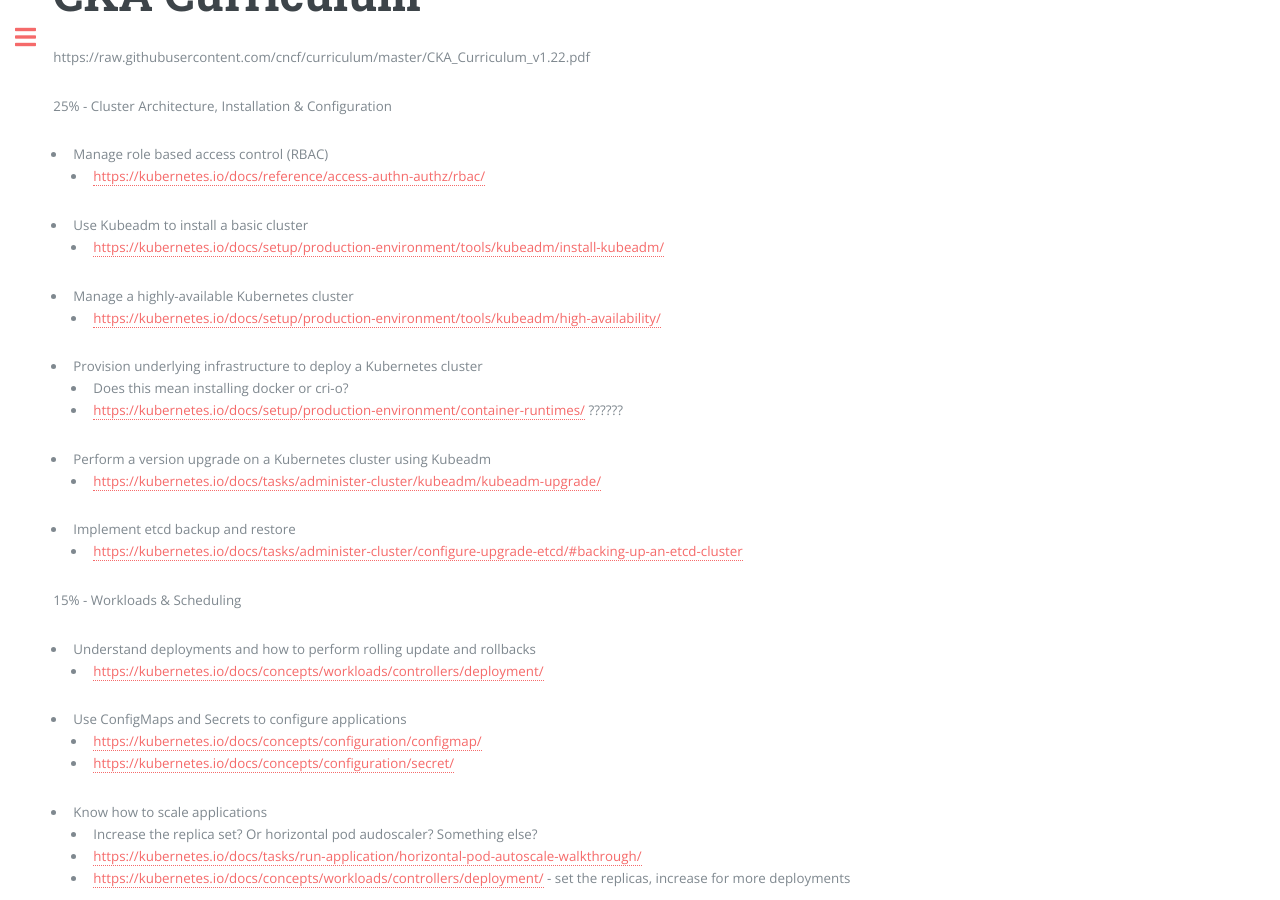
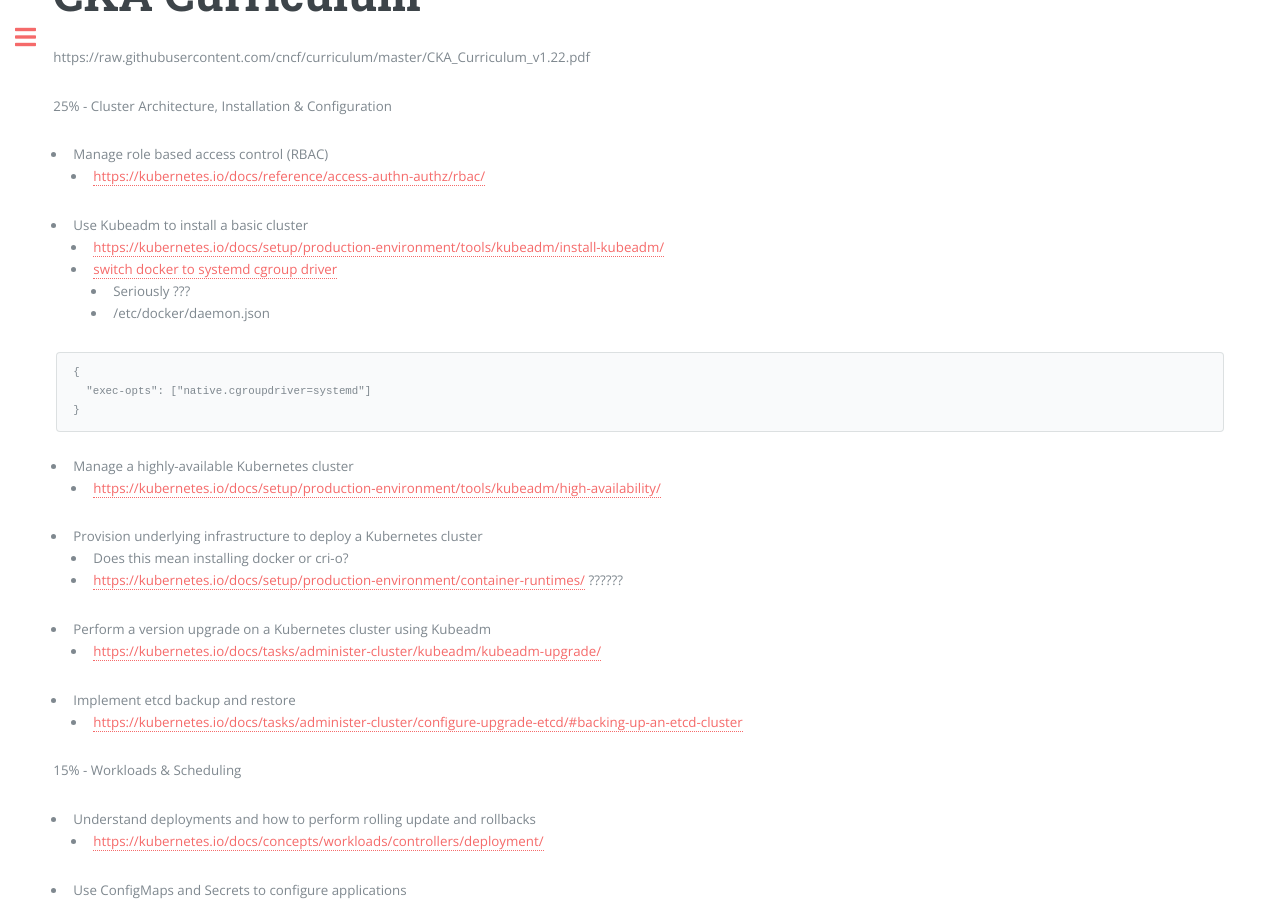
Before and after one commit to majorsilence/Dev, a Jekyll site: the page built from _posts/2022-02-13-kubernetes-cka-prep.md, in a window 1280 px wide and 900 px high, scrolled down 542 px. Built offline with Jekyll 4.4.1, drawn with Linux system fonts in a browser that asks for light colours.

Commit message:
Update 2022-02-13-kubernetes-cka-prep.md

````diff
--- a/_posts/2022-02-13-kubernetes-cka-prep.md
+++ b/_posts/2022-02-13-kubernetes-cka-prep.md
@@ -30,6 +30,16 @@
     * [https://kubernetes.io/docs/reference/access-authn-authz/rbac/](https://kubernetes.io/docs/reference/access-authn-authz/rbac/)
 * Use Kubeadm to install a basic cluster
     * [https://kubernetes.io/docs/setup/production-environment/tools/kubeadm/install-kubeadm/](https://kubernetes.io/docs/setup/production-environment/tools/kubeadm/install-kubeadm/)
+    * [switch docker to systemd cgroup driver](https://kubernetes.io/docs/setup/production-environment/container-runtimes/)
+        * Seriously ???
+        * /etc/docker/daemon.json
+
+```json
+{
+  "exec-opts": ["native.cgroupdriver=systemd"]
+}
+```
+
 * Manage a highly-available Kubernetes cluster
     * [https://kubernetes.io/docs/setup/production-environment/tools/kubeadm/high-availability/](https://kubernetes.io/docs/setup/production-environment/tools/kubeadm/high-availability/)
 * Provision underlying infrastructure to deploy a Kubernetes cluster
````
